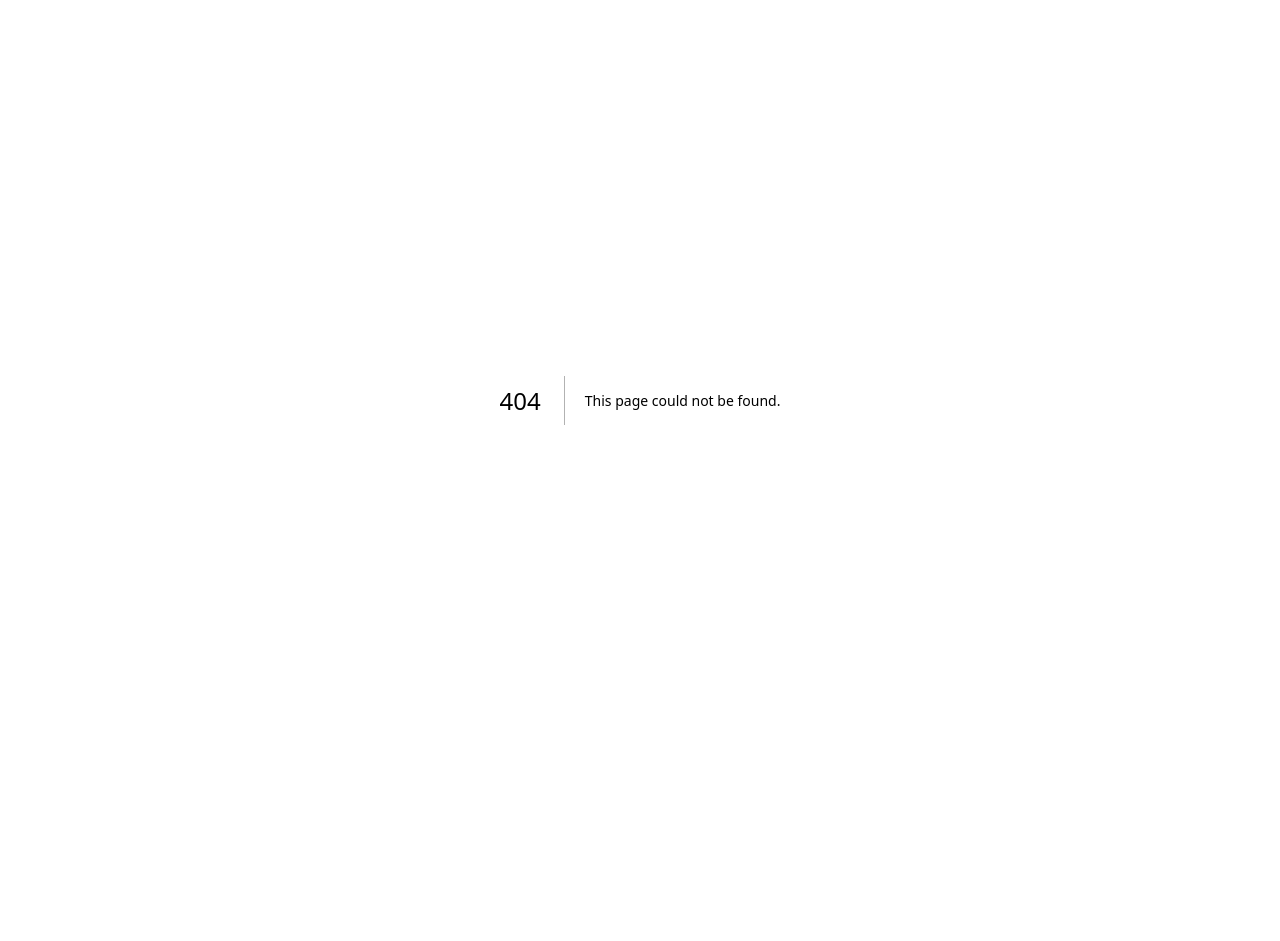
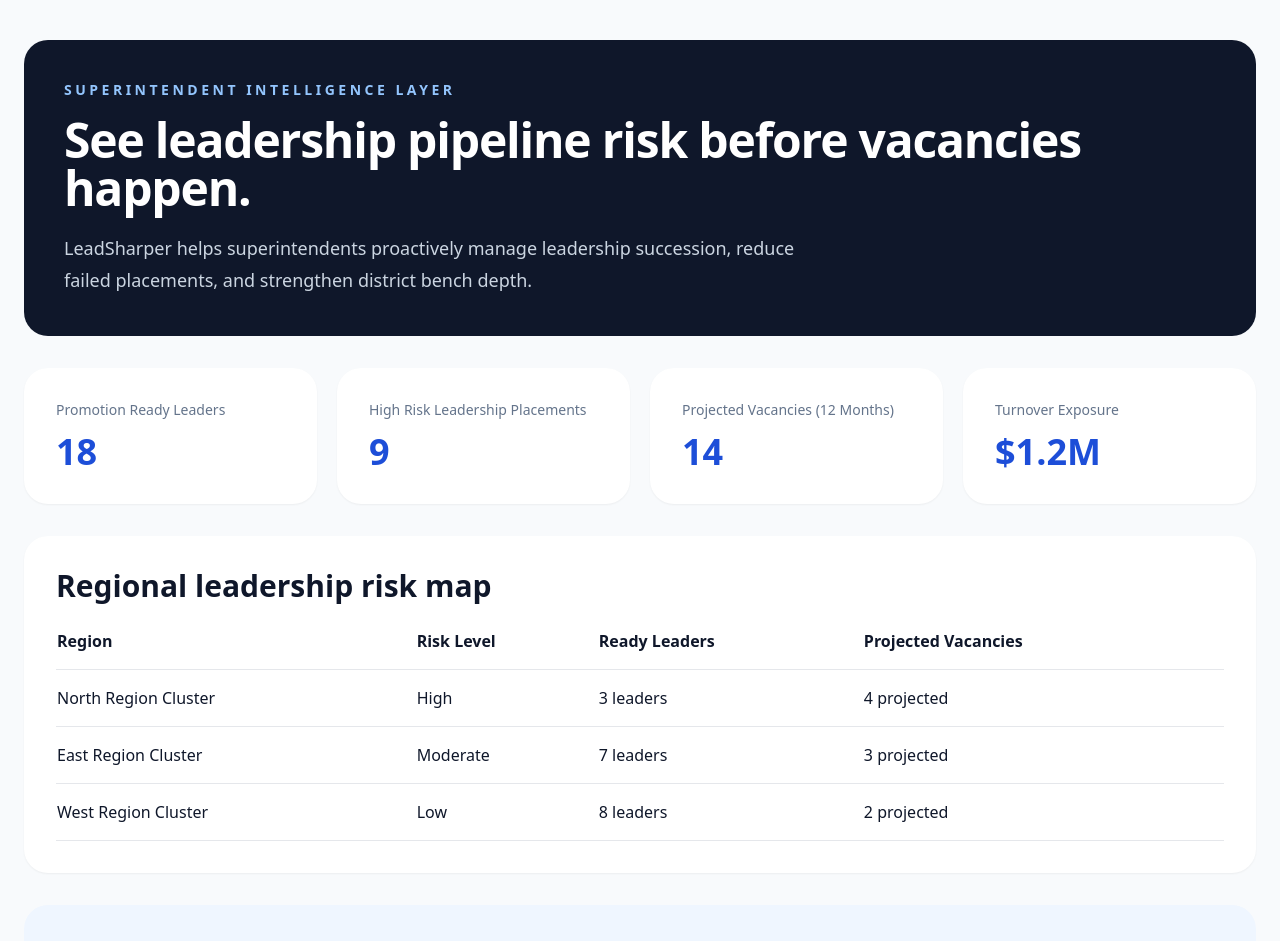
Before and after one commit to jmarc296-jpg/instructional-leadership-practice, a Next.js app: page /superintendent in a window 1280 px wide. Before the commit this address had no page. Shown: the top 941 px of the page. Before the commit the page ends 800 px from the top, so only its background shows below. Built offline with nearby package versions, Linux system fonts and the light colour scheme.

Commit message:
Add superintendent intelligence dashboard

```diff
--- /dev/null
+++ b/app/superintendent/page.tsx
@@ -0,0 +1,103 @@
+export default function SuperintendentPage() {
+  const metrics = [
+    { label: "Promotion Ready Leaders", value: "18" },
+    { label: "High Risk Leadership Placements", value: "9" },
+    { label: "Projected Vacancies (12 Months)", value: "14" },
+    { label: "Turnover Exposure", value: "$1.2M" }
+  ]
+
+  const schools = [
+    {
+      school: "North Region Cluster",
+      risk: "High",
+      ready: "3 leaders",
+      vacancies: "4 projected"
+    },
+    {
+      school: "East Region Cluster",
+      risk: "Moderate",
+      ready: "7 leaders",
+      vacancies: "3 projected"
+    },
+    {
+      school: "West Region Cluster",
+      risk: "Low",
+      ready: "8 leaders",
+      vacancies: "2 projected"
+    }
+  ]
+
+  return (
+    <main className="min-h-screen bg-slate-50 px-6 py-10">
+      <div className="mx-auto max-w-7xl space-y-8">
+
+        <section className="rounded-3xl bg-slate-900 p-10 text-white">
+          <p className="text-sm font-semibold uppercase tracking-[0.25em] text-blue-300">
+            Superintendent Intelligence Layer
+          </p>
+
+          <h1 className="mt-4 text-5xl font-semibold tracking-tight">
+            See leadership pipeline risk before vacancies happen.
+          </h1>
+
+          <p className="mt-5 max-w-3xl text-lg leading-8 text-slate-300">
+            LeadSharper helps superintendents proactively manage leadership succession, reduce failed placements, and strengthen district bench depth.
+          </p>
+        </section>
+
+        <section className="grid gap-5 md:grid-cols-4">
+          {metrics.map((metric) => (
+            <div key={metric.label} className="rounded-3xl bg-white p-8 shadow-sm">
+              <div className="text-sm text-slate-500">
+                {metric.label}
+              </div>
+              <div className="mt-3 text-4xl font-bold text-blue-700">
+                {metric.value}
+              </div>
+            </div>
+          ))}
+        </section>
+
+        <section className="rounded-3xl bg-white p-8 shadow-sm">
+          <h2 className="text-3xl font-semibold text-slate-900">
+            Regional leadership risk map
+          </h2>
+
+          <div className="mt-6 overflow-x-auto">
+            <table className="w-full text-left">
+              <thead>
+                <tr className="border-b">
+                  <th className="pb-4">Region</th>
+                  <th className="pb-4">Risk Level</th>
+                  <th className="pb-4">Ready Leaders</th>
+                  <th className="pb-4">Projected Vacancies</th>
+                </tr>
+              </thead>
+
+              <tbody>
+                {schools.map((school) => (
+                  <tr key={school.school} className="border-b">
+                    <td className="py-4">{school.school}</td>
+                    <td>{school.risk}</td>
+                    <td>{school.ready}</td>
+                    <td>{school.vacancies}</td>
+                  </tr>
+                ))}
+              </tbody>
+            </table>
+          </div>
+        </section>
+
+        <section className="rounded-3xl bg-blue-50 p-8">
+          <h2 className="text-3xl font-semibold text-slate-900">
+            Recommended superintendent action
+          </h2>
+
+          <p className="mt-4 max-w-3xl leading-8 text-slate-700">
+            Prioritize succession planning in high-risk clusters, accelerate readiness reps for emerging leaders, and proactively reduce leadership turnover exposure before vacancies create urgency.
+          </p>
+        </section>
+      </div>
+    </main>
+  )
+}
```
